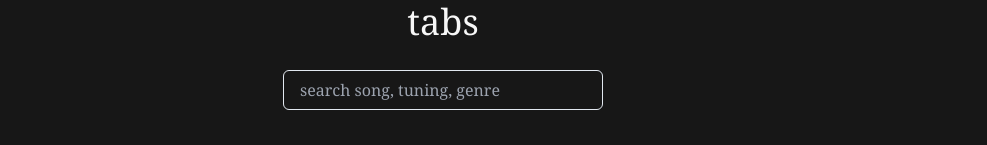
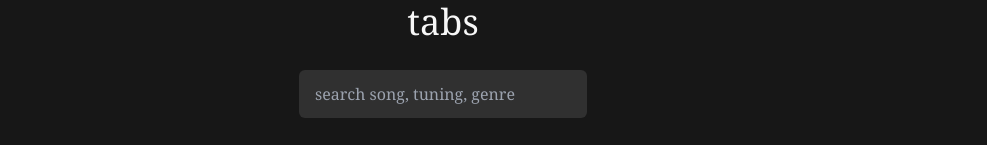
Before and after one commit to robchendev/Guitardex, a Next.js app: page /tabs in a window 1280 px wide. Shown: the part 358-503 px from the top of the page, without its empty margins (197-1184 px from the left). Built offline with nearby package versions, Linux system fonts and the light colour scheme.

Commit message:
searchbar background color

```diff
--- a/components/Wrapper.tsx
+++ b/components/Wrapper.tsx
@@ -38,7 +38,7 @@ const Footer = () => {
     <div className="w-full justify-center flex text-white-soft mt-4 pb-8">
       <footer className="container flex items-center justify-center mx-auto mb-6 h-fit text-center">
         <VStack spacing={0} className=" text-white-soft w-2/6">
-          <div className="h-px w-full bg-grey-hard mb-14" />
+          <div className="h-px w-full bg-grey-med mb-14" />
           <div className="font-serif mt-14">
             <HStack className="justify-center mb-5">
               {icons.map((icon: SocialIcon, index: number) => (
--- a/pages/example.tsx
+++ b/pages/example.tsx
@@ -6,7 +6,7 @@ import { config, GuitarInfo } from "../config/config";
 export const Index: NextPage = () => {
   return (
     <Wrapper>
-      <button className="py-2 px-8 bg-grey-hard text-white font-serif font-bold rounded-md drop-shadow-lg">
+      <button className="py-2 px-8 bg-grey-med text-white font-serif font-bold rounded-md drop-shadow-lg">
         Hello World
       </button>
       <Button py="2" px="8">
--- a/pages/tabs.tsx
+++ b/pages/tabs.tsx
@@ -69,10 +69,13 @@ const Tabs: NextPage = () => {
   return (
     <Wrapper title="tabs">
       <Center mb={4}>
-        <Input w={80} placeholder="search song, tuning, genre" />
+        <input
+          placeholder="search song, tuning, genre"
+          className="border-gold border-px rounded-md py-3 px-4 bg-grey-hard w-72"
+        />
       </Center>
       <Center>
-        <VStack w="80%" divider={<div className="h-px w-full bg-grey-hard" />}>
+        <VStack w="80%" divider={<div className="h-px w-full bg-grey-med" />}>
           {tabs.map((tab: TabInfo, index: number) => (
             <TabItem key={index} tab={tab} />
           ))}
--- a/tailwind.config.js
+++ b/tailwind.config.js
@@ -14,7 +14,8 @@ module.exports = {
       },
       grey: {
         soft: "#777",
-        hard: "#555",
+        med: "#555",
+        hard: "#303030",
       },
       black: {
         soft: "#171717",
```
